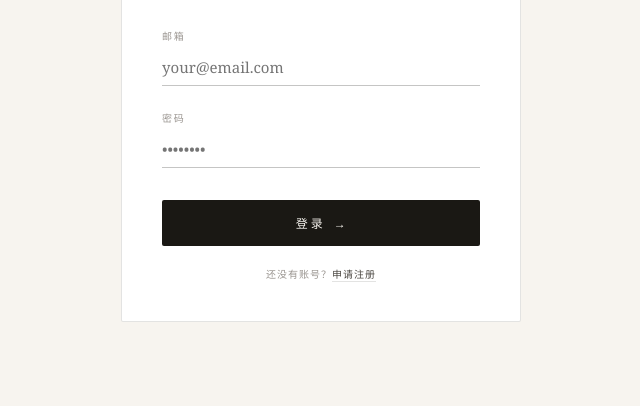
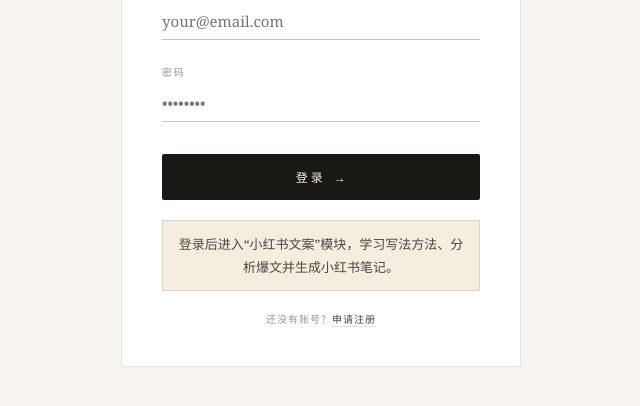
Before and after one commit to mutoumoody-svg/brand-contents, a website: page login.html in a window 1280 px wide. Shown: the part 290-696 px from the top of the page, without its empty margins (319-959 px from the left). Drawn offline with nearby package versions, Linux system fonts and the light colour scheme; a web font is replaced by a local one.

Commit message:
Open Xiaohongshu writing after login

```diff
--- a/login.html
+++ b/login.html
@@ -118,6 +118,16 @@
   border-bottom: 1px solid var(--border);
 }
 .footer-link a:hover { color: var(--ink); }
+.module-note {
+  margin: 1.25rem 0 0;
+  padding: 12px 14px;
+  border: 1px solid var(--border);
+  background: var(--accent-pale);
+  color: var(--ink-soft);
+  font-size: 13px;
+  line-height: 1.7;
+  text-align: center;
+}
 </style>
 </head>
 <body>
@@ -134,12 +144,13 @@
     <input type="password" id="password" placeholder="••••••••" autocomplete="current-password"/>
   </div>
   <button class="btn" id="loginBtn" onclick="login()">登录 →</button>
+  <div class="module-note">登录后进入“小红书文案”模块，学习写法方法、分析爆文并生成小红书笔记。</div>
   <div class="footer-link" style="margin-top:1.25rem;">还没有账号？<a href="/register.html">申请注册</a></div>
 </div>
 
 <script>
 // 已登录则直接跳转
-if (localStorage.getItem('brand_auth_token')) window.location.replace('/index.html');
+if (localStorage.getItem('brand_auth_token')) window.location.replace('/xhs-writing.html');
 
 document.getElementById('password').addEventListener('keydown', e => {
   if (e.key === 'Enter') login();
@@ -178,7 +189,7 @@
     localStorage.setItem('brand_auth_token', data.token);
     localStorage.setItem('brand_user_name',  data.name);
     localStorage.setItem('brand_user_role',  data.role);
-    window.location.replace('/index.html');
+    window.location.replace('/xhs-writing.html');
   } catch {
     errEl.textContent   = '网络错误，请重试';
     errEl.style.display = 'block';
```
